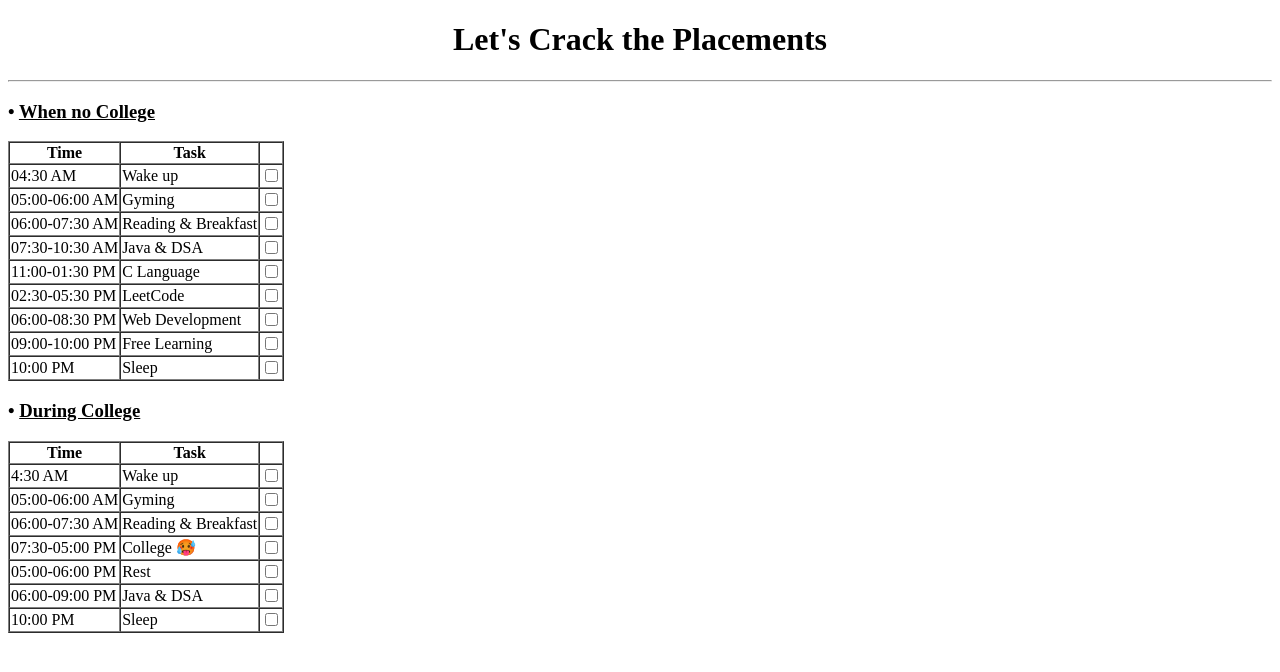
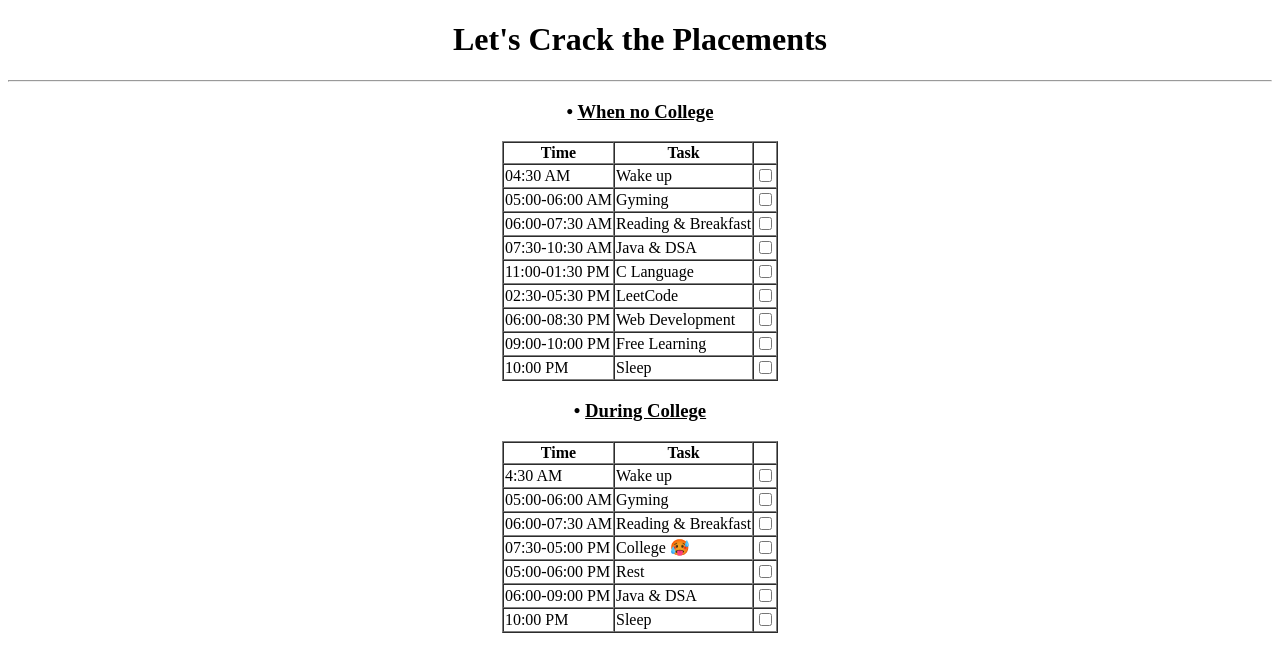
Before and after one commit to amankhangit/Aman-sTimeTable, a plain HTML site: page index.html in a window 1280 px wide. Drawn offline with Linux system fonts and the light colour scheme.

Commit message:
Update index.html

```diff
--- a/index.html
+++ b/index.html
@@ -9,9 +9,9 @@
     <center>Let's Crack the Placements</center>
   </h1>
   <hr>
-  <h3>• <u>When no College</u></h3>
+  <center><h3>• <u>When no College</u></h3></center>
 
-  <table cellspacing="0" border="1" bgcolor="white">
+  <center><table cellspacing="0" border="1" bgcolor="white">
     <thead>
       <th>Time</th>
       <th>Task</th>
@@ -100,11 +100,11 @@
         </td>
       </tr>
     </tbody>
-  </table>
+    </table></center>
 
-  <h3>• <u>During College</u></h3>
+  <center><h3>• <u>During College</u></h3></center>
 
-  <table cellspacing="0" border="1" bgcolor="white">
+  <center><table cellspacing="0" border="1" bgcolor="white">
     <thead>
       <th>Time</th>
       <th>Task</th>
@@ -175,7 +175,7 @@
         </td>
       </tr>
     </tbody>
-  </table>
+    </table></center>
 
 </body>
 </html>
```
